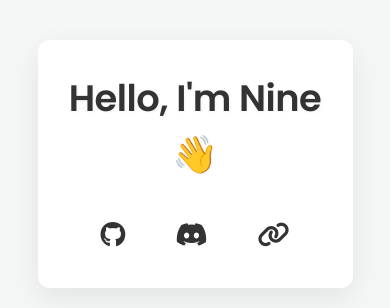
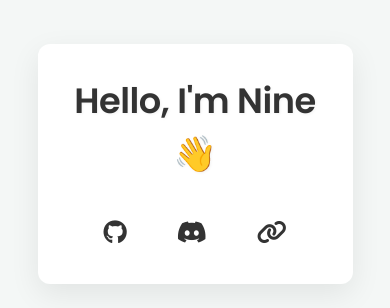
Before and after one commit to NineLEL/notnine.xyz, a plain HTML site: page index.html in a window 390 px wide. Shown: the part 248-556 px from the top of the page. Drawn offline with Linux system fonts and the light colour scheme.

Commit message:
Better reponsive

```diff
--- a/style.css
+++ b/style.css
@@ -235,20 +235,20 @@ h1 {
   }
 
   h1 {
-    font-size: 2.3em;
+    font-size: 2.2em;
   }
 
   :root {
-    --icon-size: 2em;
+    --icon-size: 1.5em;
   }
 }
 
 @media (max-width: 480px) {
   h1 {
-    font-size: 2.5;
+    font-size: 2.2;
   }
 
   :root {
-    --icon-size: 1.6em;
+    --icon-size: 1.5em;
   }
 }
```
